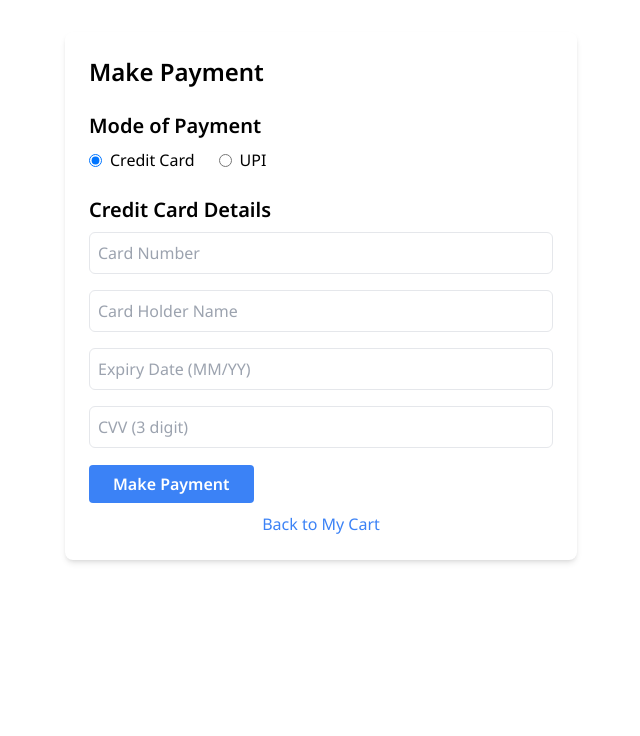
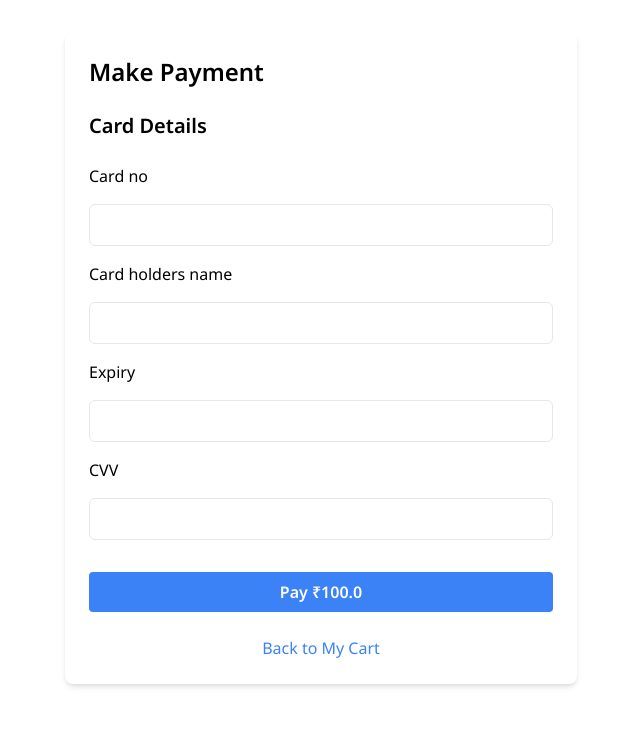
Before and after one commit to biswarupmurmu/Whatever, a Flask app: page /payment/ in a window 1280 px wide. Shown: the part 64-800 px from the top of the page, without its empty margins (319-959 px from the left). Run offline with Flask 3, Linux system fonts and the light colour scheme; a user stored in the database is signed in; tables that the repository leaves empty hold one stand-in row (values such as "Sample post"); some libraries are stand-ins or nearby versions.

Commit message:
Orders and payments

```diff
--- a/ourapp/payment/__init__.py
+++ b/ourapp/payment/__init__.py
@@ -1,11 +1,26 @@
-from flask import Blueprint, render_template
+from flask import Blueprint, flash, redirect, render_template, request, session, url_for
 from flask_login import current_user, login_required
-from ourapp import db
-from ourapp.models import CartItem, Product
+from ourapp.payment.form import PaymentForm
 
 payment_bp=Blueprint("payment",__name__,template_folder="templates",url_prefix="/payment")
 
-@payment_bp.route('/')
+@payment_bp.route('/', methods=["GET", "POST"])
 @login_required
 def payment():
-    return render_template("payment/payment.html")
+    cart=current_user.cart
+    if len(cart) == 0:
+        return redirect(url_for("cart.view_cart"))
+    if not current_user.address:
+        flash(message="Address required", category="info")
+        return redirect(url_for("cart.view_cart"))
+    cart_total = 0
+    for cartItem in cart:
+        cart_total += (cartItem.product.price * cartItem.quantity)
+
+    form = PaymentForm(request.form)
+
+    if form.validate_on_submit():
+        session["payment_received"] = True
+        return redirect(url_for("order_bp.place_order"))
+
+    return render_template("payment/payment.html",form = form, cart_total=cart_total)
--- /dev/null
+++ b/ourapp/payment/form.py
@@ -0,0 +1,30 @@
+"""
+This Module validates payment credentials.
+"""
+
+from datetime import datetime
+from flask_wtf import FlaskForm
+from wtforms import StringField
+from wtforms.validators import InputRequired, ValidationError, length
+
+
+def numbers_only(form, field):
+    if not str(field.data).isdigit():
+        raise ValidationError('Only numbers allowed')
+    return True
+
+def validate_expiry(form, field):
+    if not str(field.data).isdigit():
+        raise ValidationError("Invalid input")
+    m = field.data[:2]
+    y = field.data[2:6]
+    if datetime.now() > datetime(int(y), int(m), 1):
+        raise ValidationError("Card expired")
+
+class PaymentForm(FlaskForm):
+    card_no = StringField(
+        "Card no", validators=[InputRequired(), length(min=16, max=16), numbers_only]
+    )
+    name = StringField("Card holders name", validators=[InputRequired()])
+    expiry_date = StringField("Expiry" , validators=[InputRequired(), length(min=6,max=6), validate_expiry])
+    cvv = StringField("CVV", validators=[InputRequired(), length(min=3, max=3), numbers_only])
--- /dev/null
+++ b/ourapp/payment/templates/payment/_formhelper.html
@@ -0,0 +1,15 @@
+{% macro render_field(field) %}
+	{% if field.type != 'SubmitField' %}
+	{{ field.label(class=kwargs['label_class'])|safe }}
+	{% endif %}
+	{{ field(class=kwargs['input_class'])|safe }}
+
+	{% if field.errors %}
+    <ul class="text-red-500">
+    {% for error in field.errors %}
+      <li>{{ error }}</li>
+    {% endfor %}
+    </ul>
+  {% endif %}
+
+{% endmacro %}
--- a/ourapp/payment/templates/payment/payment.html
+++ b/ourapp/payment/templates/payment/payment.html
@@ -1,7 +1,7 @@
+{% from "payment/_formhelper.html" import render_field %}
 {% extends "base.html" %}
 
 {% block content %}
-<script src="https://cdn.tailwindcss.com"></script>
  <!-- Main Content -->
  <div class="container mx-auto py-8 px-4">
 
@@ -9,45 +9,27 @@
     <div class="payment-section max-w-lg mx-auto bg-white rounded-lg shadow-md p-6">
         <h2 class="text-2xl font-semibold mb-6">Make Payment</h2>
 
-        <!-- Mode of Payment -->
-        <div class="mb-6">
-            <h3 class="text-xl font-semibold mb-2">Mode of Payment</h3>
-            <div class="flex items-center">
-                <input type="radio" id="creditCard" name="paymentMode" value="creditCard"
-                    class="mr-2" checked>
-                <label for="creditCard" class="mr-6">Credit Card</label>
-                <input type="radio" id="upi" name="paymentMode" value="upi" class="mr-2">
-                <label for="upi">UPI</label>
-            </div>
-        </div>
 
         <!-- Credit Card Payment Form -->
         <div id="creditCardForm" class="mb-6">
-            <h3 class="text-xl font-semibold mb-2">Credit Card Details</h3>
-            <div class="flex flex-col space-y-4">
-                <input type="text" id="cardNumber" name="cardNumber" placeholder="Card Number"
-                    class="border rounded-md p-2">
-                <input type="text" id="cardHolderName" name="cardHolderName" placeholder="Card Holder Name"
-                    class="border rounded-md p-2">
-                <input type="text" id="expiryDate" name="expiryDate" placeholder="Expiry Date (MM/YY)"
-                    class="border rounded-md p-2">
-                <input type="text" id="cvv" name="cvv" placeholder="CVV (3 digit)" class="border rounded-md p-2">
-            </div>
+            <h3 class="text-xl font-semibold mb-2">Card Details</h3>
+            <form class="flex flex-col space-y-4" method="POST">
+
+			{% set label_class = "" %}
+			{% set input_class = "border rounded-md p-2" %}
+
+			{{ form.csrf_token }}
+			{{ render_field(form.card_no, input_class=input_class, label_class=label_class ) }}
+			{{ render_field(form.name, input_class=input_class, label_class=label_class ) }}
+			{{ render_field(form.expiry_date, input_class=input_class, label_class=label_class ) }}
+			{{ render_field(form.cvv, input_class=input_class, label_class=label_class ) }}
+
+			<button type="stbmit">
+				<button class="px-6 py-2 bg-blue-500 text-white font-semibold rounded">Pay ₹{{cart_total}}</button>
+			</button>
+            </form>
         </div>
-
-        <!-- UPI Payment Form -->
-        <div id="upiForm" class="hidden mb-6">
-            <h3 class="text-xl font-semibold mb-2">UPI ID</h3>
-            <input type="text" id="upiId" name="upiId" placeholder="Enter UPI ID"
-                class="border rounded-md p-2">
-        </div>
-
-        <!-- Make Payment Button -->
-        <a href="{{url_for('order_bp.place_order')}}" class="px-6 py-2 bg-blue-500 text-white font-semibold rounded">Make
-            Payment</a>
-
-        <!-- Back Button -->
-        <a href="{{url_for('cart.view_cart')}}" class="block text-center text-blue-500 mt-4">Back to My Cart</a>
+        <a href="{{url_for('cart.view_cart')}}" class="block text-center text-blue-500 mt-5">Back to My Cart</a>
     </div>
 </div>
 
--- a/ourapp/user/__init__.py
+++ b/ourapp/user/__init__.py
@@ -16,6 +16,7 @@ def view_profile():
 def update_address():
     current_user.address = request.form['newAddress']
     db.session.commit()
+    flash(message="Addredd updated successfully", category="success")
     return redirect(url_for('cart.view_cart'))
 
 @user_bp.route("/update-password", methods=['POST'])
```
Also changed, not shown: ourapp/order/__init__.py (+13 -13 lines).
